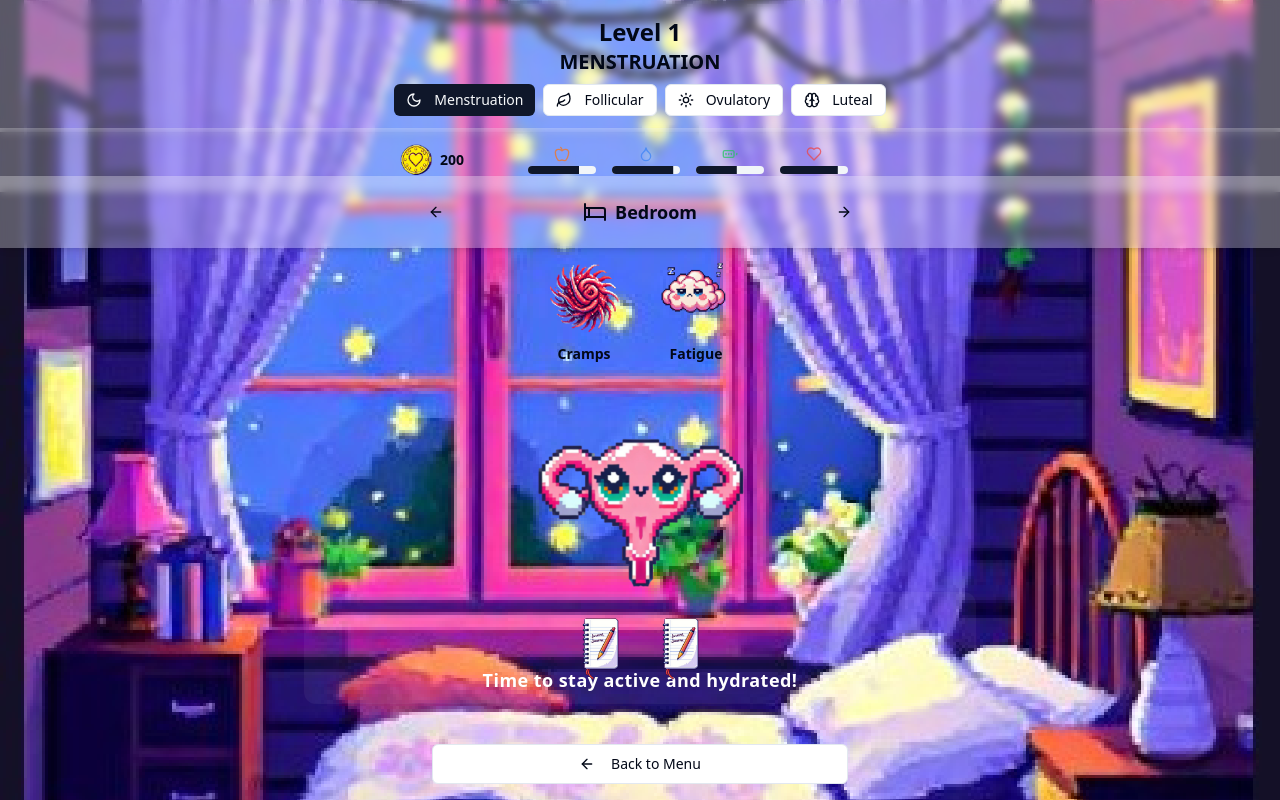
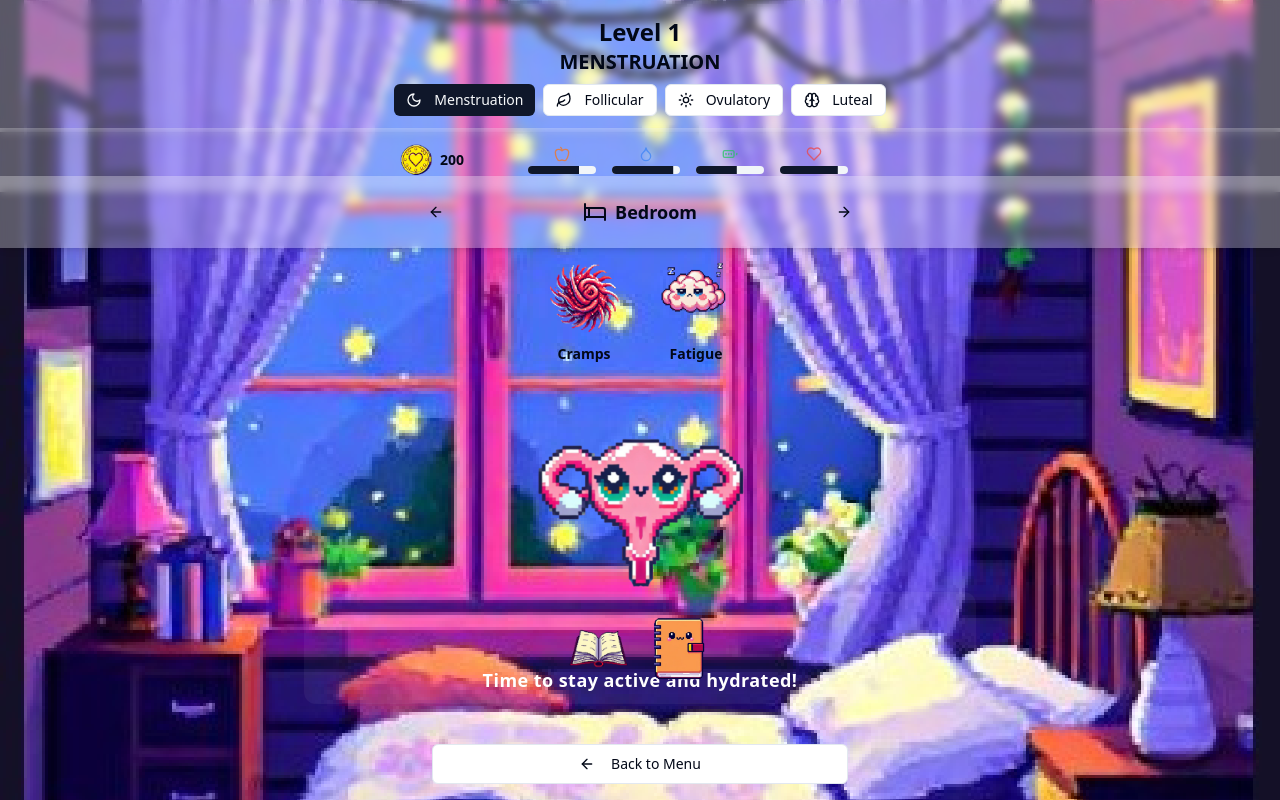
Before and after one commit to aaaaachoooothnkxbb/uteroo-game, a React (Vite) app: page /pou-game in a window 1280 px wide. Built offline with nearby package versions, Linux system fonts and the light colour scheme.

Commit message:
Reverted to edit edt-e0eb87b1-1408-43f0-a891-595c13940981: "Replace image
Update image in the UI."

```diff
--- a/src/components/DraggableItem.tsx
+++ b/src/components/DraggableItem.tsx
@@ -34,7 +34,7 @@ export const DraggableItem = ({ id, type, icon, boost = 10, onDrop }: DraggableI
       )}
     >
       <img
-        src="/lovable-uploads/dd07ef54-174b-4c57-aa81-9593562fb75f.png"
+        src={icon}
         alt={`${type} boost item`}
         className="w-full h-full object-contain pixelated"
       />
```
Also changed, not shown: public/lovable-uploads/dd07ef54-174b-4c57-aa81-9593562fb75f.png (deleted).
